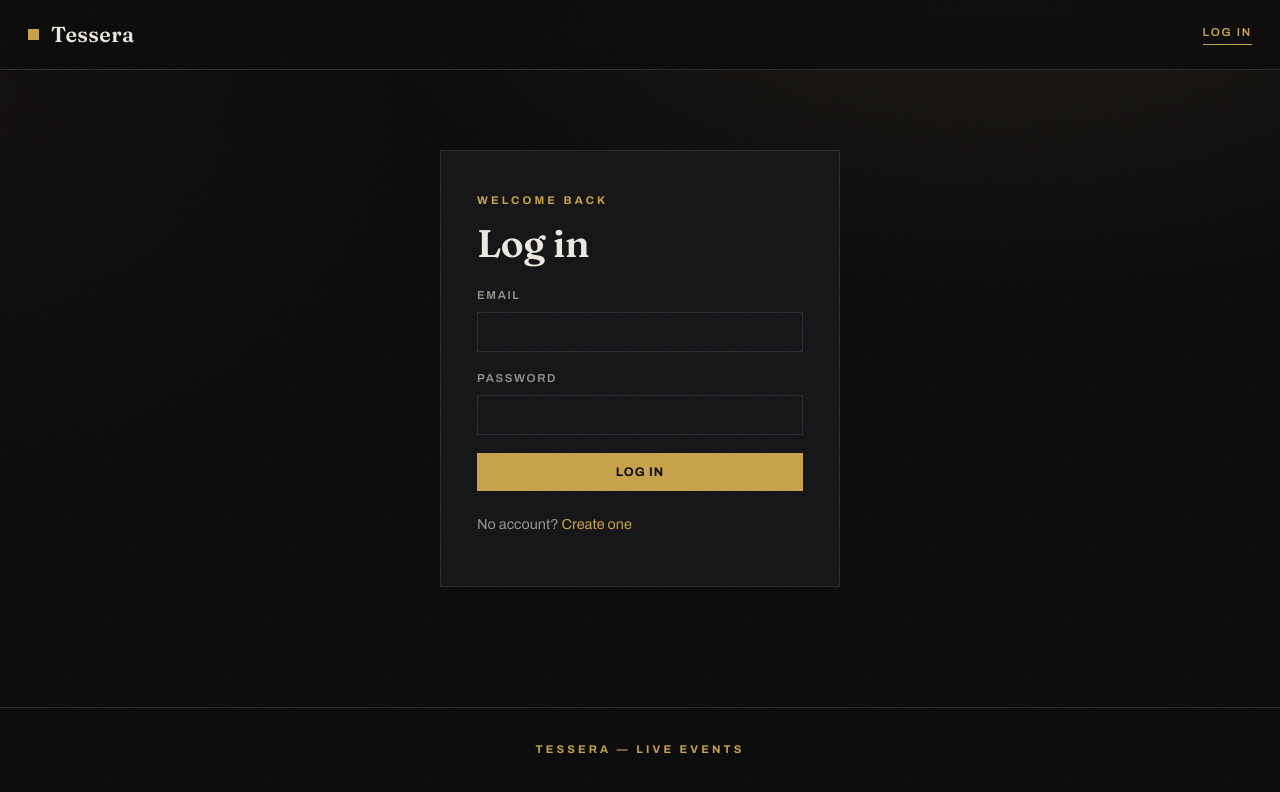
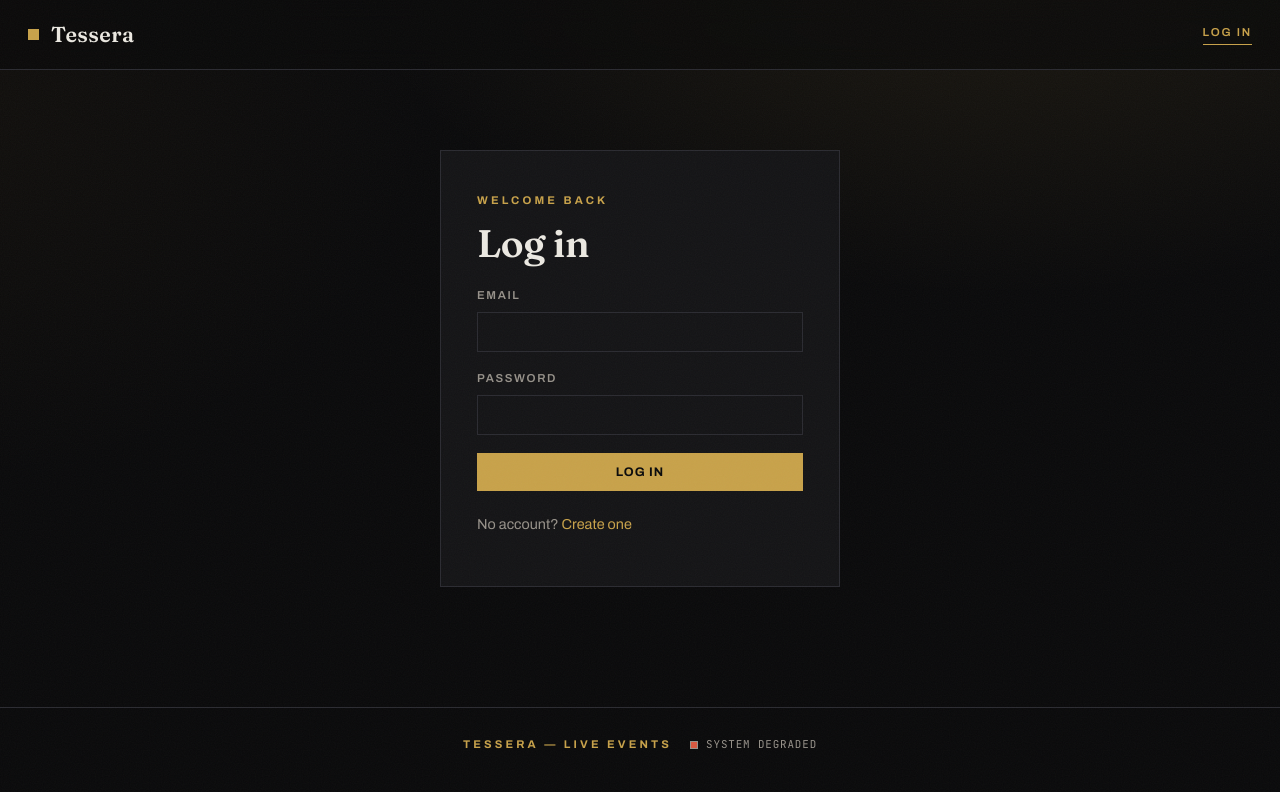
Before and after one commit to Jerry-Tekh/tessera, a React app: page /login in a window 1280 px wide. Shown: the top 792 px of the page. Built offline with nearby package versions, Linux system fonts and the light colour scheme; no server answers; the HTML template or start-up script is replaced by a standard one.

Commit message:
Show backend health in the app shell

```diff
--- a/src/App.jsx
+++ b/src/App.jsx
@@ -11,6 +11,7 @@ import MyTickets from './pages/MyTickets.jsx';
 import OrganizerDashboard from './pages/OrganizerDashboard.jsx';
 import OrganizerEvent from './pages/OrganizerEvent.jsx';
 import Scanner from './pages/Scanner.jsx';
+import SystemHealth from './components/SystemHealth.jsx';
 
 function Nav() {
   const { user, logout } = useAuth();
@@ -72,8 +73,9 @@ export default function App() {
           <Route path="/scan" element={<Scanner />} />
         </Routes>
       </main>
-      <footer style={{ borderTop: '1px solid var(--border)', padding: '28px', textAlign: 'center' }}>
+      <footer style={{ borderTop: '1px solid var(--border)', padding: '28px', display: 'flex', justifyContent: 'center' }}>
         <span className="eyebrow">Tessera — Live Events</span>
+        <SystemHealth />
       </footer>
     </>
   );
--- /dev/null
+++ b/src/components/SystemHealth.jsx
@@ -0,0 +1,21 @@
+import { useQuery } from '@tanstack/react-query';
+import { getHealth } from '../lib/systemApi';
+
+export default function SystemHealth() {
+  const { data, isLoading, error } = useQuery({
+    queryKey: ['system-health'],
+    queryFn: getHealth,
+    refetchInterval: 30000,
+  });
+
+  const ok = data?.status === 'ok';
+  const label = isLoading ? 'Checking system' : ok ? 'System online' : 'System degraded';
+  const detail = ok ? 'API, database, and Redis ready' : error ? 'Health check unavailable' : 'One or more services need attention';
+
+  return (
+    <span className="health-pill" title={detail}>
+      <span className={`health-dot${ok ? ' ok' : ''}`} />
+      <span>{label}</span>
+    </span>
+  );
+}
--- a/src/styles/tokens.css
+++ b/src/styles/tokens.css
@@ -111,6 +111,25 @@ label input, label select { margin-top: 7px; }
 
 .container { max-width: var(--maxw); margin: 0 auto; }
 
+.health-pill {
+  display: inline-flex;
+  align-items: center;
+  gap: 8px;
+  margin-left: 18px;
+  font-family: var(--font-mono);
+  font-size: 0.68rem;
+  color: var(--muted);
+  letter-spacing: 0.08em;
+  text-transform: uppercase;
+}
+.health-dot {
+  width: 8px;
+  height: 8px;
+  background: var(--danger);
+  border: 1px solid currentColor;
+}
+.health-dot.ok { background: var(--ok); }
+
 /* Responsive nav */
 .nav { display: flex; gap: 22px; align-items: center; }
 .nav-toggle { display: none; padding: 6px 12px; font-size: 1.1rem; }
```
